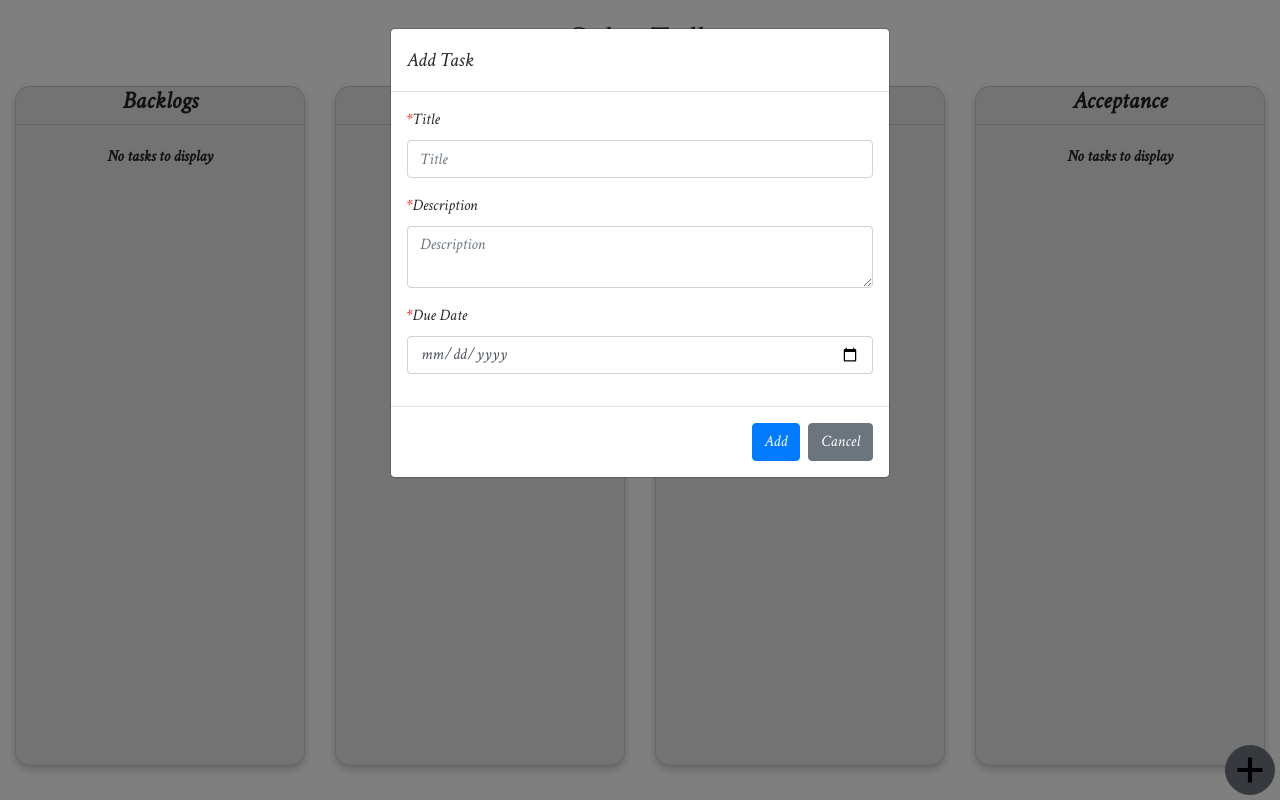
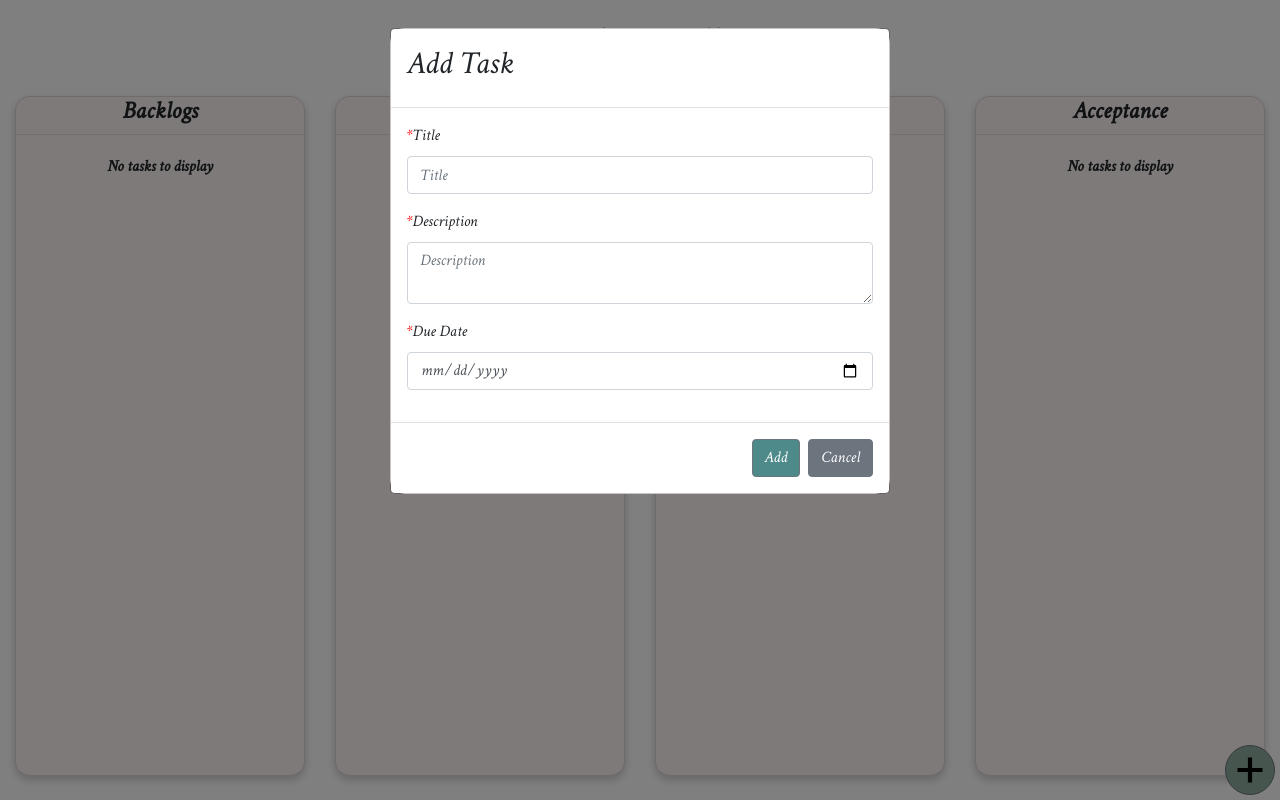
Before and after one commit to mohitarora249/trello-for-coders-ui, a React (Create React App) app in the folder coders-trello/: page / in a window 1280 px wide. Both pictures are taken after a click on the button 1250 px from the left and 770 px from the top of the page. Built offline with nearby package versions, Linux system fonts and the light colour scheme.

Commit message:
styling changes for btn and add task popup

```diff
--- a/coders-trello/src/App/App.css
+++ b/coders-trello/src/App/App.css
@@ -2,7 +2,7 @@
     display: flex;
     justify-content: center;
     margin-top: 20px;
-    margin-bottom: 20px
+    margin-bottom: 20px;
 }
 
 .app__columns_wrapper {
--- a/coders-trello/src/App/App.js
+++ b/coders-trello/src/App/App.js
@@ -27,9 +27,9 @@ function App({ numberOfBacklogs }) {
                 draggable
             />
             <Row className="app__header">
-                <h2>
-                    {DISPLAY_TEXT.APP_TITLE}
-                </h2>
+                <h1>
+                    <b>{DISPLAY_TEXT.APP_TITLE}</b>
+                </h1>
             </Row>
             <Row className="app__columns_wrapper">
                 {APP_COLUMNS.map(appColumn => <Col key={appColumn.id} lg={3} md={3} sm={6} xs={12} className="app__column">
@@ -43,7 +43,7 @@ function App({ numberOfBacklogs }) {
             <Button
                 disabled={MAX_NO_OF_TASKS.BACKLOGS <= numberOfBacklogs}
                 className="app__add_task_btn"
-                style={{ borderRadius: 50 }}
+                style={{ borderRadius: 50, backgroundColor: "#8DAA9D" }}
                 id="addTaskTooltip"
                 onClick={addTaskBtnClicked}
             >
--- a/coders-trello/src/components/AddTask/AddTask.jsx
+++ b/coders-trello/src/components/AddTask/AddTask.jsx
@@ -100,7 +100,7 @@ class AddTask extends Component {
     geTTaskFormFooter = () => {
         return (
             <>
-                <Button color="primary" onClick={this.addTaskBtnClicked}>Add</Button>{' '}
+                <Button style={{backgroundColor: "#4f8a8b"}} onClick={this.addTaskBtnClicked}>Add</Button>{' '}
                 <Button color="secondary" onClick={() => this.props.closeAddTaskModal(false)}>Cancel</Button>
             </>
         );
@@ -110,7 +110,7 @@ class AddTask extends Component {
         return (
             <CustomModal
                 isOpen={this.props.isOpen}
-                header={"Add Task"}
+                header={<b><h2>Add Task</h2></b>}
                 body={this.getTaskFormBody()}
                 footer={this.geTTaskFormFooter()}
             />
--- a/coders-trello/src/components/CardContainer/CardContainer.jsx
+++ b/coders-trello/src/components/CardContainer/CardContainer.jsx
@@ -12,7 +12,7 @@ import "./CardContainer.css";
 function CardContainer(props) {
     const { info, tasks, cardDropped } = props;
     return (
-        <Card style={{ backgroundColor: "#E6E6E6", height: "85vh", borderRadius: 15 }} className="card_container__wrapper">
+        <Card style={{ backgroundColor: "#FBF5F3", height: "85vh", borderRadius: 15 }} className="card_container__wrapper">
             <CardTitle className="card_container__title">
                 <h4><b>{info.label}</b></h4>
             </CardTitle>
--- a/coders-trello/src/components/CustomCard/CustomCard.jsx
+++ b/coders-trello/src/components/CustomCard/CustomCard.jsx
@@ -29,7 +29,7 @@ const CustomCard = ({ task, stateOfTask, deleteTask, taskDraggingStarted }) => {
         <Card className="custom_card__wrapper"
             draggable={true}
             onDrag={(event) => onTaskDrag(event, taskDraggingStarted, task, stateOfTask)}
-            style={{ backgroundColor: "#fff", border: `2px solid ${getBorderColorAsPerStateOfTask(stateOfTask)}`,  borderRadius: 15 }}
+            style={{ backgroundColor: "#8DAA9D", border: `2px solid ${getBorderColorAsPerStateOfTask(stateOfTask)}`,  borderRadius: 15 }}
         >
             <CardBody className="custom_card__body">
                 <CardTitle className="custom_card__title">
--- a/coders-trello/src/components/CustomModal/CustomModal.jsx
+++ b/coders-trello/src/components/CustomModal/CustomModal.jsx
@@ -2,9 +2,11 @@ import React from 'react';
 import * as _ from "lodash";
 import { Modal, ModalHeader, ModalBody, ModalFooter } from "reactstrap";
 
+import "./CustomModal.css";
+
 const CustomModal = ({ isOpen, header, body, footer }) => {
     return (
-        <Modal isOpen={isOpen}>
+        <Modal isOpen={isOpen} style={{backgroundColor: "#FBF5F3", borderRadius: 15}}>
             {!_.isNull(header) && <ModalHeader>{header}</ModalHeader>}
             {!_.isNull(body) && <ModalBody>{body}</ModalBody>}
             {!_.isNull(footer) && <ModalFooter>{footer}</ModalFooter>}
```
